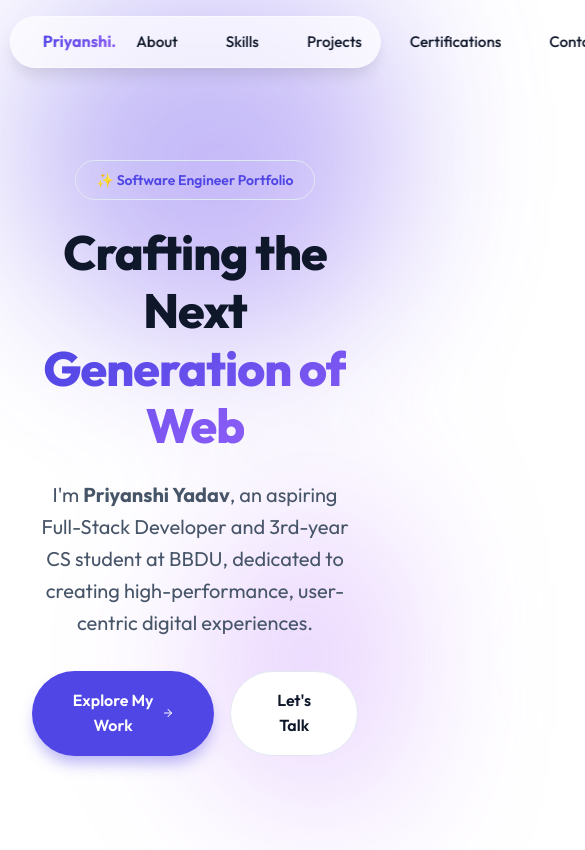
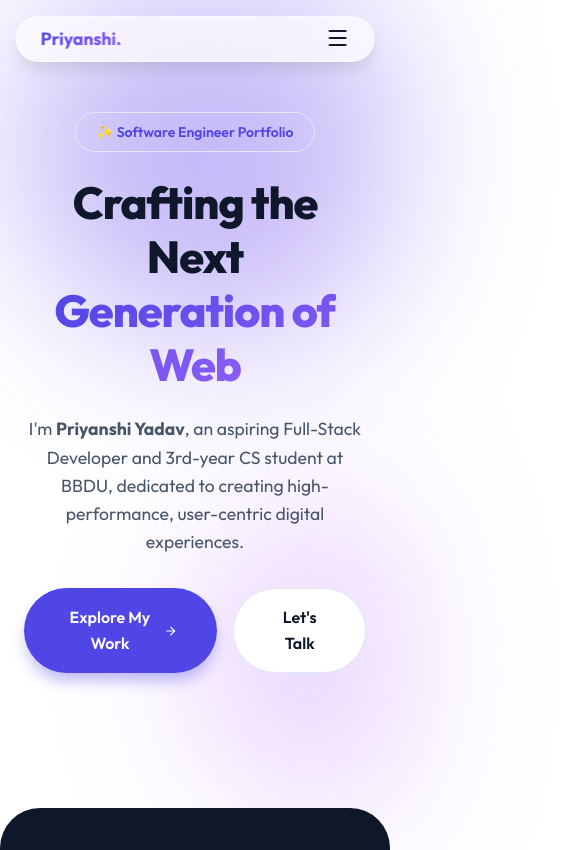
Before and after one commit to priyanshi355/Portfolio, a React app: page / in a window 390 px wide. Shown: the top 850 px of the page, 585 px wide, since content can reach past the window. Built offline with nearby package versions, Linux system fonts and the light colour scheme; the HTML template or start-up script is replaced by a standard one.

Commit message:
Fixed mobile navigation with hamburger menu and resolved horizontal overflow issue

```diff
--- a/src/App.jsx
+++ b/src/App.jsx
@@ -14,7 +14,9 @@ import {
   CheckCircle,
   BarChart,
   Layers,
-  ArrowRight
+  ArrowRight,
+  Menu,
+  X
 } from 'lucide-react';
 import { FaGithub, FaLinkedin } from 'react-icons/fa';
 import { SiLeetcode } from 'react-icons/si';
@@ -26,20 +28,54 @@ const Background = () => (
   </div>
 );
 
-const Navbar = () => (
+const Navbar = () => {
+  const [isOpen, setIsOpen] = React.useState(false);
+
+  const navLinks = [
+    { name: "About", href: "#about" },
+    { name: "Skills", href: "#skills" },
+    { name: "Projects", href: "#projects" },
+    { name: "Certifications", href: "#certifications" },
+    { name: "Contact", href: "#contact" },
+  ];
+
+  return (
     <nav className="navbar">
       <div className="container flex justify-between items-center">
         <div className="logo font-bold text-xl gradient-text">Priyanshi.</div>
+
+        {/* Desktop Links */}
         <ul className="flex gap-2 desktop-nav">
-        <li><a href="#about">About</a></li>
-        <li><a href="#skills">Skills</a></li>
-        <li><a href="#projects">Projects</a></li>
-        <li><a href="#certifications">Certifications</a></li>
-        <li><a href="#contact">Contact</a></li>
+          {navLinks.map((link) => (
+            <li key={link.name}><a href={link.href}>{link.name}</a></li>
+          ))}
         </ul>
+
+        {/* Mobile Toggle */}
+        <button className="menu-toggle" onClick={() => setIsOpen(!isOpen)}>
+          {isOpen ? <X /> : <Menu />}
+        </button>
+
+        {/* Mobile Drawer */}
+        {isOpen && (
+          <motion.div
+            initial={{ opacity: 0, y: -20 }}
+            animate={{ opacity: 1, y: 0 }}
+            className="mobile-drawer"
+          >
+            <ul className="mobile-nav">
+              {navLinks.map((link) => (
+                <li key={link.name}>
+                  <a href={link.href} onClick={() => setIsOpen(false)}>{link.name}</a>
+                </li>
+              ))}
+            </ul>
+          </motion.div>
+        )}
       </div>
     </nav>
   );
+};
 
 const Hero = () => (
   <section className="hero-section text-center">
--- a/src/index.css
+++ b/src/index.css
@@ -22,12 +22,17 @@
 
 * { margin: 0; padding: 0; box-sizing: border-box; }
 
+html, body {
+  max-width: 100%;
+  overflow-x: hidden;
+  position: relative;
+}
+
 body {
   font-family: 'Outfit', sans-serif;
   color: var(--text-main);
   background-color: var(--bg-main);
   line-height: 1.6;
-  overflow-x: hidden;
   -webkit-font-smoothing: antialiased;
 }
 
@@ -36,12 +41,13 @@ body {
   position: fixed;
   top: 0;
   left: 0;
-  width: 100%;
-  height: 100%;
+  width: 100vw;
+  height: 100vh;
   z-index: -1;
   overflow: hidden;
   filter: blur(80px);
   opacity: 0.4;
+  pointer-events: none;
 }
 
 .blob {
@@ -105,17 +111,45 @@ h1, h2, h3, h4 { line-height: 1.2; font-weight: 700; letter-spacing: -0.02em; }
   box-shadow: var(--shadow-lg);
 }
 
-.navbar ul { display: flex; list-style: none; items-center: center; }
-.navbar a {
+.navbar a:hover { background: rgba(0,0,0,0.05); color: var(--primary); }
+
+.menu-toggle {
+  display: none;
+  background: none;
+  border: none;
+  color: var(--text-main);
+  cursor: pointer;
+}
+
+.mobile-drawer {
+  position: absolute;
+  top: calc(100% + 1rem);
+  left: 0;
+  width: 100%;
+  background: var(--glass);
+  backdrop-filter: blur(15px);
+  -webkit-backdrop-filter: blur(15px);
+  border: 1px solid var(--glass-border);
+  border-radius: 20px;
+  padding: 1rem;
+  box-shadow: var(--shadow-lg);
+}
+
+.mobile-nav {
+  list-style: none;
+  display: flex;
+  flex-direction: column;
+  gap: 1rem;
+  text-align: center;
+}
+
+.mobile-nav a {
   text-decoration: none;
   color: var(--text-main);
   font-weight: 500;
-  padding: 0.5rem 1.25rem;
-  border-radius: 100px;
-  transition: var(--transition);
-  font-size: 0.95rem;
+  display: block;
+  padding: 0.75rem;
 }
-.navbar a:hover { background: rgba(0,0,0,0.05); color: var(--primary); }
 
 /* Hero Section */
 .hero-section { min-height: 90vh; display: flex; items-center: center; padding: 10rem 0 5rem; }
@@ -229,16 +263,25 @@ section { padding: 8rem 0; position: relative; }
 
 /* Responsive adjustments */
 @media (max-width: 1024px) {
-  .hero-title { font-size: 4rem; }
-  .grid-2, .grid-3 { grid-template-columns: 1fr; }
+  .hero-title { font-size: 3.8rem; }
+  .grid-2, .grid-3, .grid-4 { grid-template-columns: 1fr; }
+  .container { padding: 0 1.5rem; }
 }
 
 @media (max-width: 768px) {
-  .hero-title { font-size: 3rem; }
-  .navbar { width: 95%; top: 1rem; }
+  section { padding: 5rem 0; }
+  .hero-section { padding: 7rem 0 3rem; }
+  .hero-title { font-size: 2.8rem; letter-spacing: -1px; }
+  .hero-desc { font-size: 1.1rem; }
+  .navbar { width: 92%; top: 1rem; padding: 0.5rem 0; }
+  .navbar .logo { font-size: 1.1rem; }
   .desktop-nav { display: none; }
-  .contact-card { padding: 3rem; text-align: center; }
-  .text-right-desktop { margin-top: 3rem; text-align: center; }
+  .contact-card { padding: 2.5rem 1.5rem; border-radius: 32px; }
+  .text-right-desktop { margin-top: 2.5rem; text-align: center; }
   .stat-number { font-size: 3rem; }
-  .py-8 { padding: 1.5rem 0; }
+  .py-8 { padding: 1rem 0; }
+  .project-content { padding: 2rem 1.5rem; }
+  .card, .cert-card { padding: 2rem 1.5rem; }
+  .cert-grid { gap: 1.5rem; }
+  .menu-toggle { display: block; }
 }
```
Lines whose indentation alone changed are shown as unchanged.
